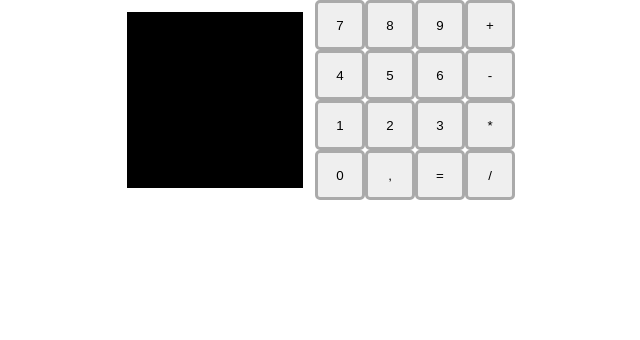
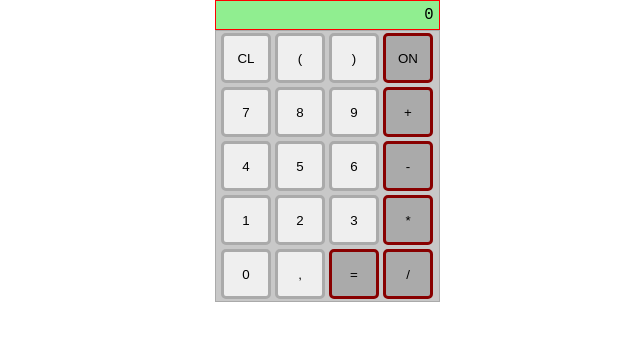
Before and after one commit to AntoneDaSilva/calculadora02, a plain HTML site: page index.html in a window 1280 px wide. Shown: the whole page, without its empty margins (313-953 px from the left). Drawn offline with Linux system fonts and the light colour scheme.

Commit message:
parte javascript e ajustes no css

```diff
--- a/calc.js
+++ b/calc.js
@@ -0,0 +1,51 @@
+const teclasNum = [...document.querySelectorAll('.num')];
+const teclasOp = [...document.querySelectorAll('.op')];
+const res =  document.querySelector('.res');
+const display_view = document.querySelector('#display-view');
+const ton = document.getElementById('ton');
+const tlimpar = document.getElementById('tlimpar');
+
+let sinal = false
+let decimal = false
+
+teclasNum.forEach((el)=>{
+    el.addEventListener('click', (evt)=>{
+        sinal = false
+        if(evt.target.innerHTML == ','){
+            if(!decimal){
+                 decimal = true
+                 if(display_view.innerHTML == '0'){
+                      display_view.innerHTML += ','
+                 }else{
+                    display_view.innerHTML += evt.target.innerHTML
+                 }
+
+            }
+
+        }else{
+            if(display_view.innerHTML === '0'){
+                display_view.innerText = ''
+            }
+            display_view.innerHTML += evt.target.innerHTML
+        }
+
+    })
+
+})
+
+teclasOp.forEach((el) => {
+    el.addEventListener('click', (evt) => {
+        if(!sinal){
+            sinal = true
+                display_view.innerHTML += evt.target.innerHTML
+
+
+        }
+    })
+})
+
+tlimpar.addEventListener('click', (evt)=>{
+    display_view.innerHTML = "0"
+    sinal = false
+    decimal = false
+})
--- a/estilo/style.css
+++ b/estilo/style.css
@@ -4,26 +4,32 @@
     box-sizing: border-box;
 }
 
+/*Div pai*/
 #pai {
     display: flex;
     justify-content: center;
     align-items: center;
+    flex-direction: column;
 }
-
+    /*dispay*/
 #display {
     display: flex;
-    justify-content: center;
-    align-items: center;
-    background-color: black;
-    padding: 88px;
+     justify-content: center;
+     align-items: center;
+    background-color: lightgreen;
+    width: 225px;
 }
 
 #display-view {
-    display: flex;
-    justify-content: center;
-    align-items: center;
-    background-color: rgb(21, 20, 20);
+    text-align: right;
+    border: 1px solid #F00;
+    font-family: monospace;
+    font-size: larger;
+    padding: 5px;
+    width: 225px;
 }
+
+/*Estilo das teclas*/
 
 #teclas {
     display: flex;
@@ -31,6 +37,8 @@
     align-items: center;
     flex-wrap: wrap;
     width: 225px;
+    background-color: rgba(128, 128, 128, 0.435);
+    border: 1px solid #aaa;
 }
 
 .teclas{
@@ -41,5 +49,15 @@
     width: 50px;
     height: 50px;
     border-radius: 5px;
+   margin: 2px;
+}
 
+.teclas:hover {
+    border-color: thistle !important;
+    transition: .2s;
 }
+
+.teclaOp {
+    background-color: #aaa !important;
+    border-color: #800 !important;
+}
--- a/index.html
+++ b/index.html
@@ -9,25 +9,29 @@
 <body>
     <div id="pai">
         <div id="display">
-            <p id="display-view"></p>
+            <p id="display-view">0</p>
         </div>
         <div id="teclas">
-            <button id="t7" class="teclas">7</button>
-            <button id="t8" class="teclas">8</button>
-            <button id="t9" class="teclas">9</button>
-            <button id="tsoma" class="teclas">+</button>
-            <button id="t4" class="teclas">4</button>
-            <button id="t5" class="teclas">5</button>
-            <button id="t6" class="teclas">6</button>
-            <button id="tsubtracao" class="teclas">-</button>
-            <button id="t1" class="teclas">1</button>
-            <button id="t2" class="teclas">2</button>
-            <button id="t3" class="teclas">3</button>
-            <button id="tmulti" class="teclas">*</button>
-            <button id="t0" class="teclas">0</button>
-            <button id="tseparador" class="teclas">,</button>
-            <button id="tigual" class="teclas">=</button>
-             <button id="tdivisao" class="teclas">/</button>
+            <button id="tlimpar" class="teclas ">CL</button>
+            <button id="t(" class="teclas num">(</button>
+            <button id="t)" class="teclas num">)</button>
+            <button id="ton" class="teclas teclaOp op">ON</button>
+            <button id="t7" class="teclas num">7</button>
+            <button id="t8" class="teclas num">8</button>
+            <button id="t9" class="teclas num">9</button>
+            <button id="tsoma" class="teclas teclaOp op">+</button>
+            <button id="t4" class="teclas num">4</button>
+            <button id="t5" class="teclas num">5</button>
+            <button id="t6" class="teclas num">6</button>
+            <button id="tsubtracao" class="teclas teclaOp op">-</button>
+            <button id="t1" class="teclas num">1</button>
+            <button id="t2" class="teclas num">2</button>
+            <button id="t3" class="teclas num">3</button>
+            <button id="tmulti" class="teclas teclaOp op">*</button>
+            <button id="t0" class="teclas num">0</button>
+            <button id="tseparador" class="teclas num">,</button>
+            <button id="tigual" class="teclas teclaOp res">=</button>
+             <button id="tdivisao" class="teclas teclaOp op">/</button>
         </div>
     </div>
     <script src="calc.js"></script>
```
